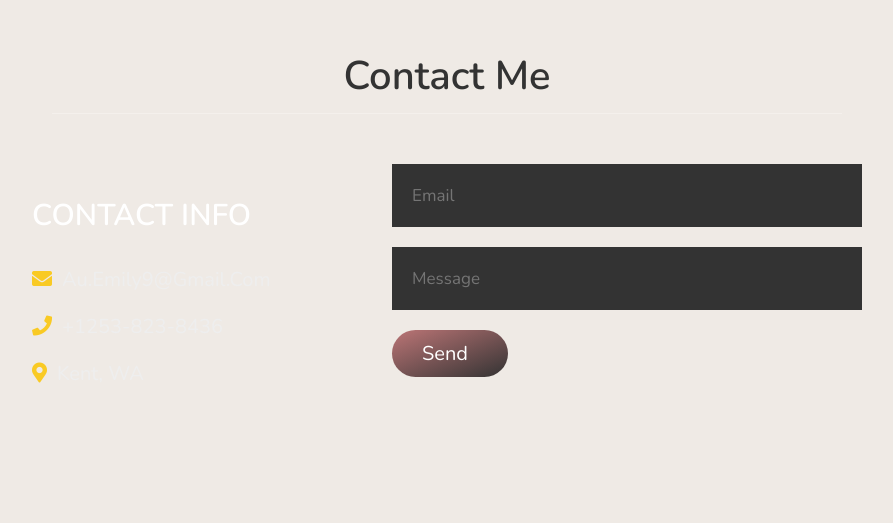
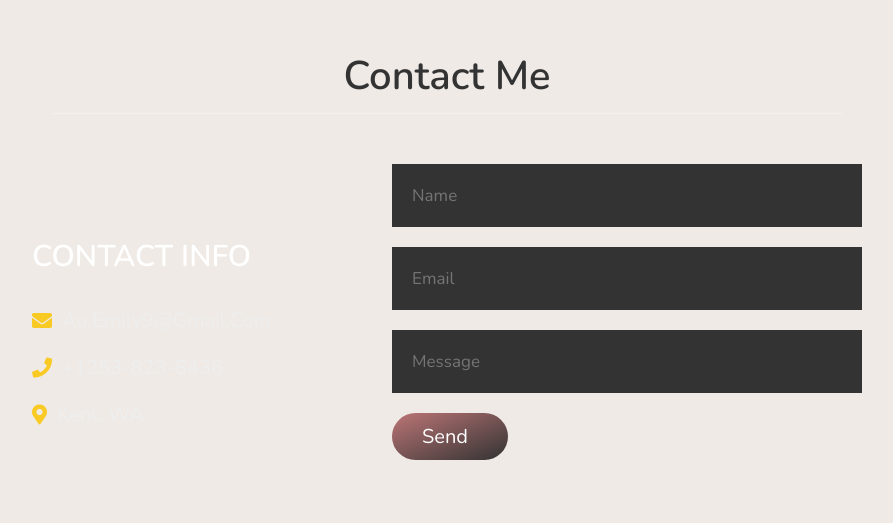
Before and after one commit to emiriau/emiriau.github.io, a plain HTML site: page index.html in a window 1280 px wide. Shown: the part 3171-3694 px from the top of the page, without its empty margins (368-1261 px from the left). Drawn offline with nearby package versions, Linux system fonts and the light colour scheme.

Commit message:
Update index.html

```diff
--- a/index.html
+++ b/index.html
@@ -174,6 +174,7 @@ emailjs.init("user_UogbGFCjamF8T3LkO8pnH");
 </div>
 
 <form action="https://formsubmit.co/au.emily9@gmail.com" method="POST"">
+<input type="name" name="name" placeholder="Name" required class="box">
 <input type="hidden" name="_subject" value="New Email">
 <input type="email" name="email" placeholder="Email" required class="box">
 <input type="hidden" name="_next" value="https://emiriau.github.io/pages/thankyou.html">
```
